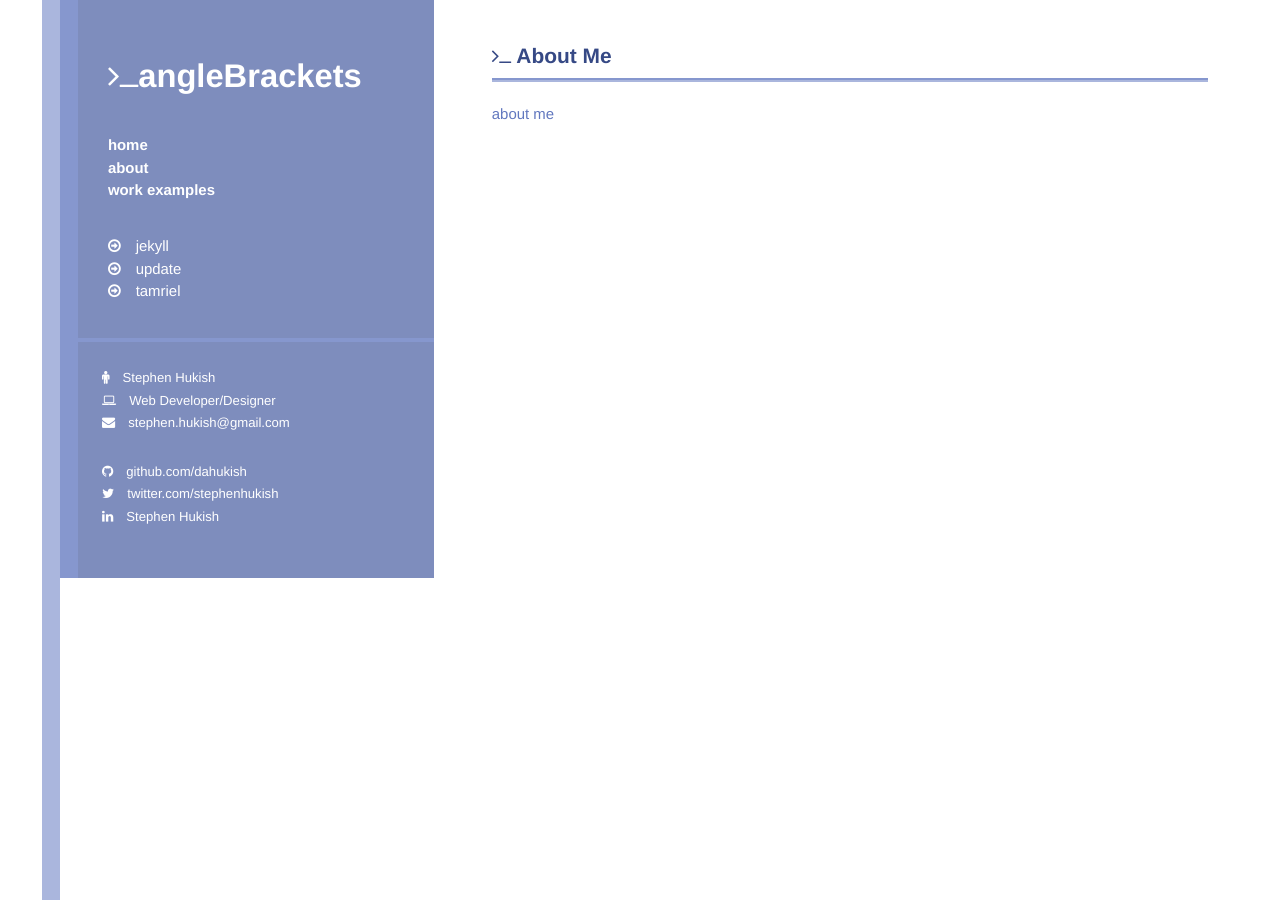
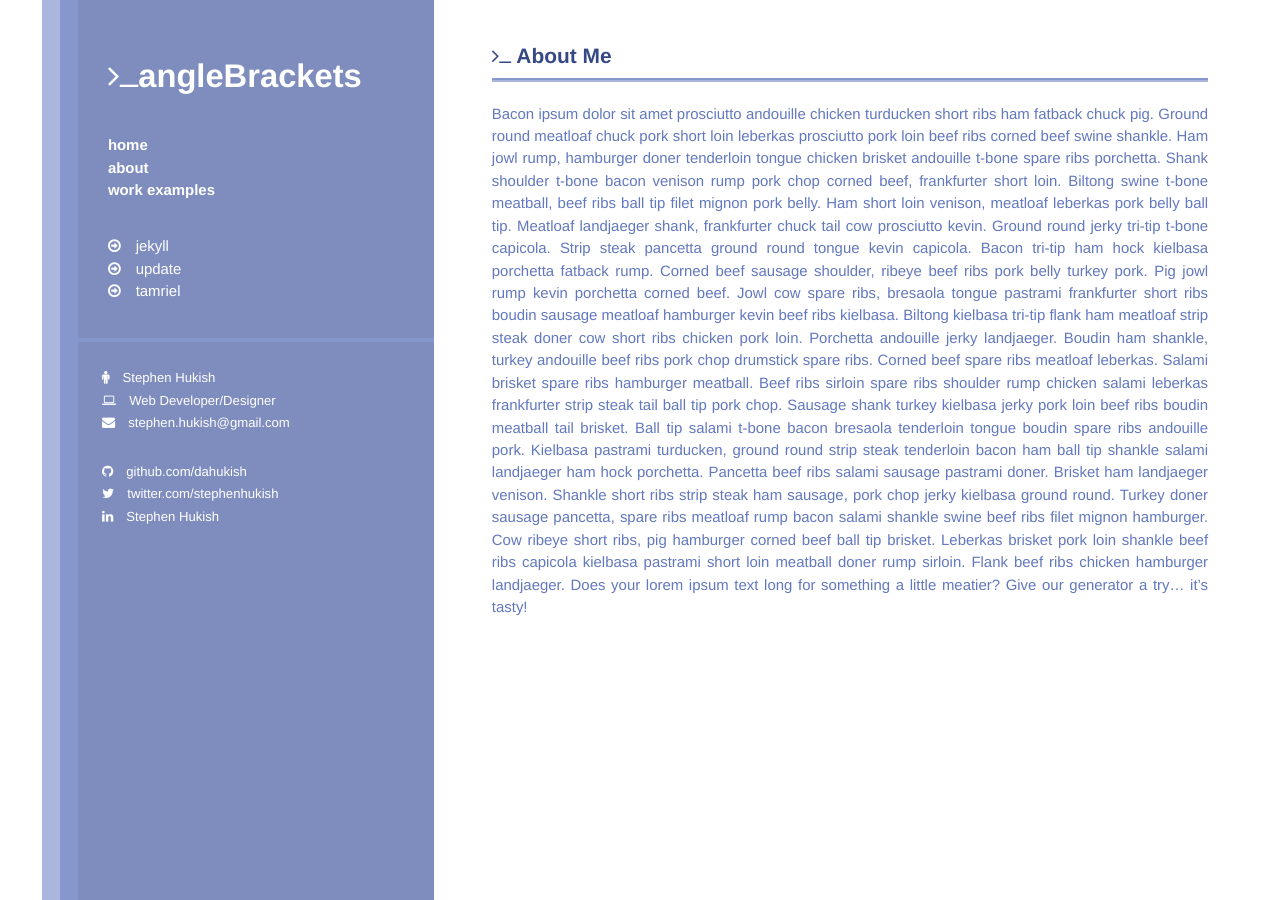
Before and after one commit to dahukish/dahukish.github.io, a Jekyll site: the page built from about/index.html, in a window 1280 px wide. Built offline with Jekyll 4.4.1, drawn with Linux system fonts in a browser that asks for light colours; nearby versions of some CDN libraries; Markdown is read by kramdown in place of the engine named in the settings.

Commit message:
fixed 100 percent column issue with sidebar - curse you css

```diff
--- a/about/index.html
+++ b/about/index.html
@@ -3,4 +3,20 @@ layout: default
 title: About Me
 ---
 
-about me
+Bacon ipsum dolor sit amet prosciutto andouille chicken turducken short ribs ham fatback chuck pig. Ground round meatloaf chuck pork short loin leberkas prosciutto pork loin beef ribs corned beef swine shankle. Ham jowl rump, hamburger doner tenderloin tongue chicken brisket andouille t-bone spare ribs porchetta. Shank shoulder t-bone bacon venison rump pork chop corned beef, frankfurter short loin. Biltong swine t-bone meatball, beef ribs ball tip filet mignon pork belly. Ham short loin venison, meatloaf leberkas pork belly ball tip. Meatloaf landjaeger shank, frankfurter chuck tail cow prosciutto kevin.
+
+
+Ground round jerky tri-tip t-bone capicola. Strip steak pancetta ground round tongue kevin capicola.
+Bacon tri-tip ham hock kielbasa porchetta fatback rump. Corned beef sausage shoulder, ribeye beef ribs pork belly turkey pork.
+
+
+Pig jowl rump kevin porchetta corned beef. Jowl cow spare ribs, bresaola tongue pastrami frankfurter short ribs boudin sausage meatloaf hamburger kevin beef ribs kielbasa. Biltong kielbasa tri-tip flank ham meatloaf strip steak doner cow short ribs chicken pork loin. Porchetta andouille jerky landjaeger. Boudin ham shankle, turkey andouille beef ribs pork chop drumstick spare ribs. Corned beef spare ribs meatloaf leberkas.
+
+
+Salami brisket spare ribs hamburger meatball. Beef ribs sirloin spare ribs shoulder rump chicken salami leberkas frankfurter strip steak tail ball tip pork chop. Sausage shank turkey kielbasa jerky pork loin beef ribs boudin meatball tail brisket. Ball tip salami t-bone bacon bresaola tenderloin tongue boudin spare ribs andouille pork. Kielbasa pastrami turducken, ground round strip steak tenderloin bacon ham ball tip shankle salami landjaeger ham hock porchetta. Pancetta beef ribs salami sausage pastrami doner.
+
+
+Brisket ham landjaeger venison. Shankle short ribs strip steak ham sausage, pork chop jerky kielbasa ground round. Turkey doner sausage pancetta, spare ribs meatloaf rump bacon salami shankle swine beef ribs filet mignon hamburger. Cow ribeye short ribs, pig hamburger corned beef ball tip brisket. Leberkas brisket pork loin shankle beef ribs capicola kielbasa pastrami short loin meatball doner rump sirloin. Flank beef ribs chicken hamburger landjaeger.
+
+
+Does your lorem ipsum text long for something a little meatier? Give our generator a try… it’s tasty!
--- a/css/main.css
+++ b/css/main.css
@@ -80,6 +80,7 @@ html, body {
   text-align: justify;
   max-width: 80em;
   min-height: 100%;
+  height: auto;
   margin: 0 auto;
   line-height: 1.5em;
   background-color: white;
@@ -136,6 +137,7 @@ html, body {
     display: block;
     margin-right: 2.35765%;
     width: 65.88078%;
+    margin-left: 34.11922%;
     margin-right: 0;
     padding: 3em 2em 1em;
     color: #6278bf; }
@@ -190,8 +192,10 @@ html, body {
     display: block;
     margin-right: 2.35765%;
     width: 31.76157%;
-    position: relative;
-    height: 100%;
+    position: absolute;
+    top: 0;
+    bottom: 0;
+    left: 0;
     background-color: #7e8dbd;
     border-left: 1.25em solid #8697ce; }
     .site .sidebar:last-child {
```
Also changed, not shown: _assets/sass/main.scss (+6 -2 lines), 1 other file.
